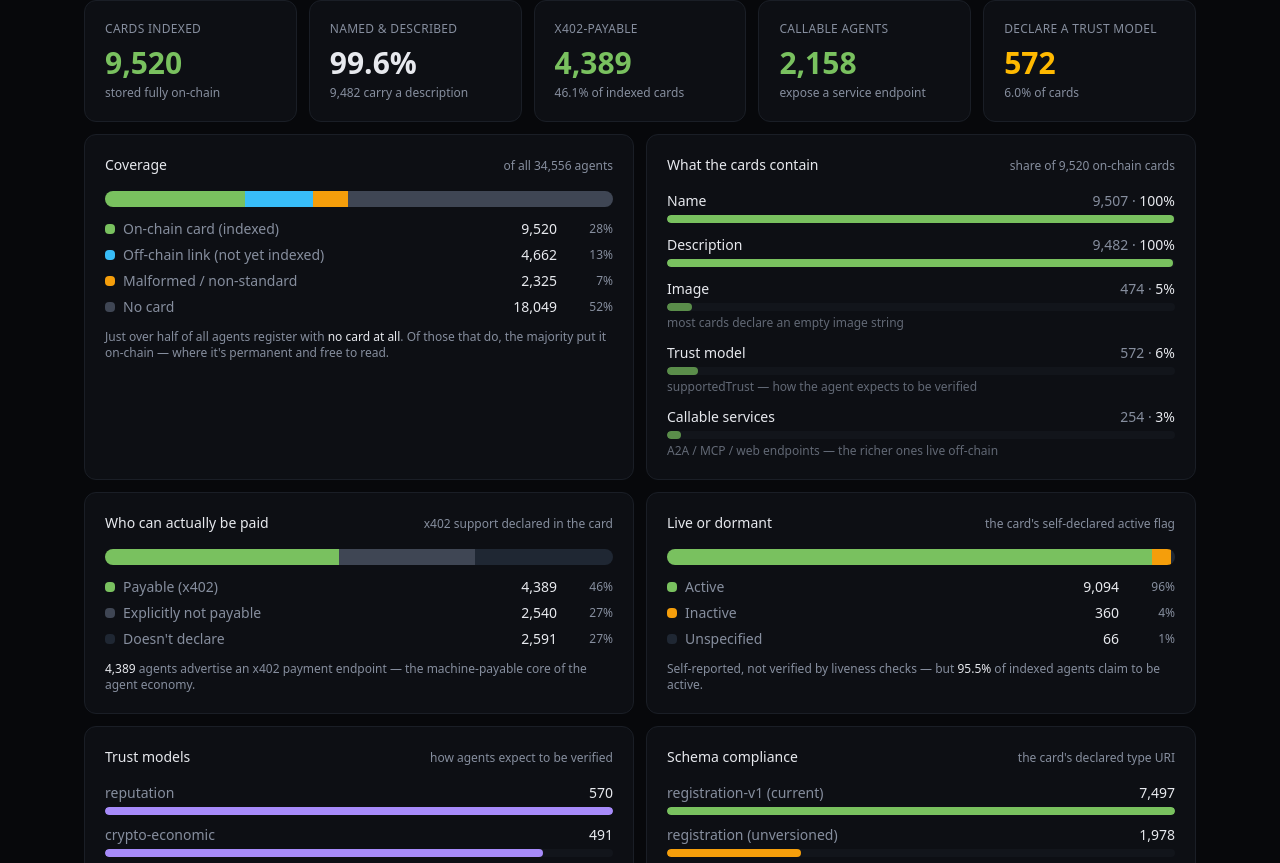
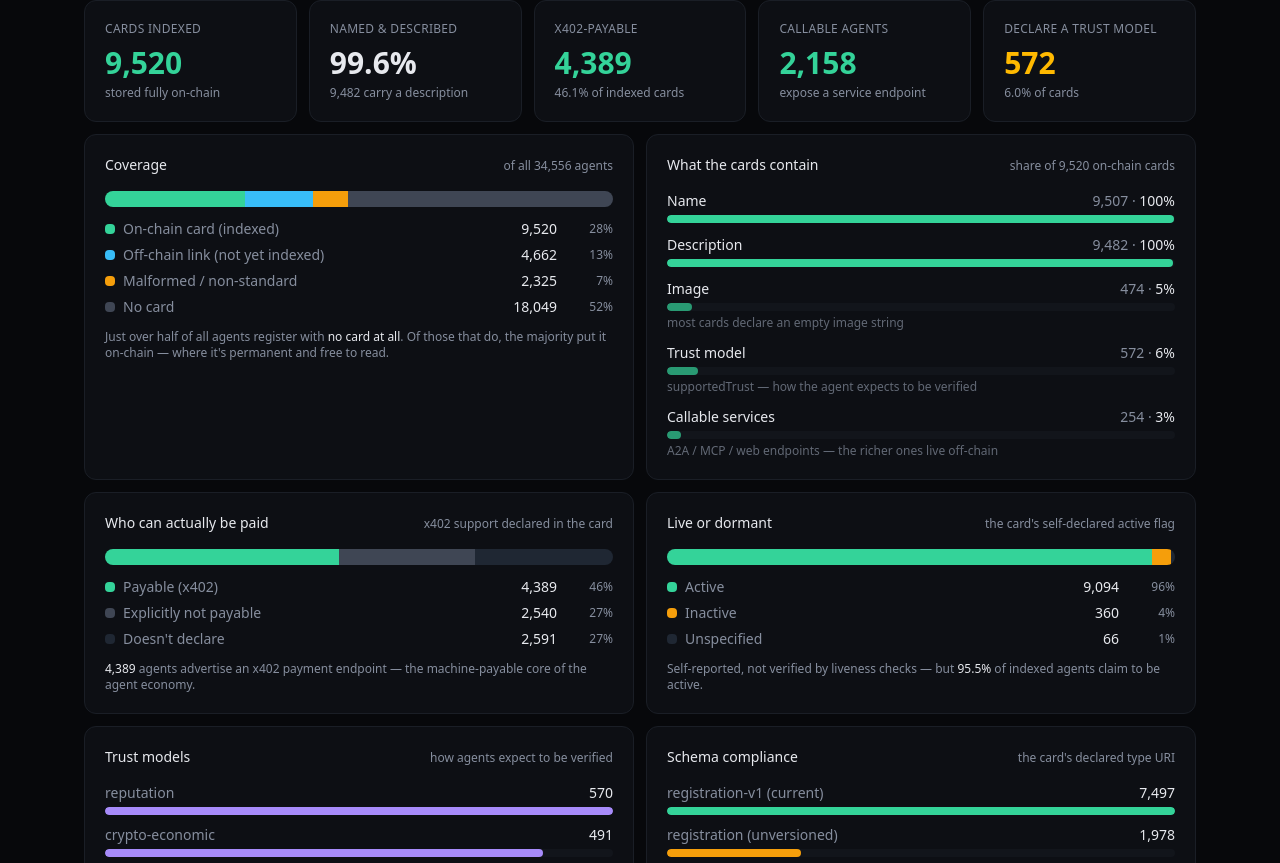
Before and after one commit to cloudonshore/thewalletshift, a Next.js app in the folder web/: page /cards in a window 1280 px wide. Shown: the part 277-1140 px from the top of the page. Built offline with nearby package versions, Linux system fonts and the light colour scheme.

Commit message:
Revert all color-palette work; restore original emerald theme
Roll back the orange/green accent + i-want-hue palette experiments (5 commits) to the
theme as of the /explore removal: emerald accent, original chart palette. Removes
lib/palette.ts; chroma-js already gone.

```diff
--- a/web/src/app/cards/page.tsx
+++ b/web/src/app/cards/page.tsx
@@ -99,7 +99,7 @@ export default function CardsPage() {
           <Card title="Coverage" hint="of all 34,556 agents">
             <SegmentBar
               segments={[
-                { label: "On-chain card (indexed)", value: cov.onchain_cards, color: "#79c15f" },
+                { label: "On-chain card (indexed)", value: cov.onchain_cards, color: "#34d399" },
                 { label: "Off-chain link (not yet indexed)", value: cov.offchain_cards, color: "#38bdf8" },
                 { label: "Malformed / non-standard", value: cov.other_cards, color: "#f59e0b" },
                 { label: "No card", value: cov.empty, color: "#3f4654" },
@@ -142,7 +142,7 @@ export default function CardsPage() {
           <Card title="Who can actually be paid" hint="x402 support declared in the card">
             <SegmentBar
               segments={[
-                { label: "Payable (x402)", value: c.x402.payable, color: "#79c15f" },
+                { label: "Payable (x402)", value: c.x402.payable, color: "#34d399" },
                 { label: "Explicitly not payable", value: c.x402.not_payable, color: "#3f4654" },
                 { label: "Doesn't declare", value: c.x402.undeclared, color: "#1f2733" },
               ]}
@@ -155,7 +155,7 @@ export default function CardsPage() {
           <Card title="Live or dormant" hint="the card's self-declared active flag">
             <SegmentBar
               segments={[
-                { label: "Active", value: c.active.active, color: "#79c15f" },
+                { label: "Active", value: c.active.active, color: "#34d399" },
                 { label: "Inactive", value: c.active.inactive, color: "#f59e0b" },
                 { label: "Unspecified", value: c.active.undeclared, color: "#1f2733" },
               ]}
@@ -195,7 +195,7 @@ export default function CardsPage() {
                         ? "no type"
                         : (s.bucket ?? "—"),
                 value: s.n,
-                color: s.bucket === "v1" ? "#79c15f" : s.bucket === "unversioned" ? "#f59e0b" : "#fb7185",
+                color: s.bucket === "v1" ? "#34d399" : s.bucket === "unversioned" ? "#f59e0b" : "#fb7185",
               }))}
             />
             <p className="mt-3 text-xs text-muted">
@@ -238,7 +238,7 @@ export default function CardsPage() {
               <Card title="Off-chain link health" hint={`${fmt(c.reachability.fetched)} links fetched`}>
                 <SegmentBar
                   segments={[
-                    { label: "Live card returned", value: c.reachability.buckets.ok ?? 0, color: "#79c15f" },
+                    { label: "Live card returned", value: c.reachability.buckets.ok ?? 0, color: "#34d399" },
                     { label: "404 / not found", value: c.reachability.buckets.not_found ?? 0, color: "#fb7185" },
                     { label: "Homepage / not a card", value: c.reachability.buckets.not_a_card ?? 0, color: "#f59e0b" },
                     { label: "Dead DNS", value: c.reachability.buckets.dns_dead ?? 0, color: "#3f4654" },
--- a/web/src/app/globals.css
+++ b/web/src/app/globals.css
@@ -6,7 +6,7 @@
   --card: #0d0f14;
   --border: #1a1e26;
   --muted: #868e9e;
-  --accent: #79c15f;
+  --accent: #34d399;
 }
 
 @theme inline {
@@ -38,5 +38,5 @@ body {
 }
 
 ::selection {
-  background: rgba(121, 193, 95, 0.25);
+  background: rgba(52, 211, 153, 0.25);
 }
--- a/web/src/components/card-charts.tsx
+++ b/web/src/components/card-charts.tsx
@@ -44,7 +44,7 @@ type Row = { label: string; value: number; color?: string };
 
 // Ranked horizontal bars, sized against the largest value. For trust models,
 // schema buckets, image hosting — anything where the relative magnitudes matter.
-export function RankBars({ rows, accent = "#79c15f" }: { rows: Row[]; accent?: string }) {
+export function RankBars({ rows, accent = "#34d399" }: { rows: Row[]; accent?: string }) {
   const max = Math.max(1, ...rows.map((r) => r.value));
   return (
     <ul className="space-y-2.5">
--- a/web/src/components/insight-charts.tsx
+++ b/web/src/components/insight-charts.tsx
@@ -13,11 +13,10 @@ import {
   YAxis,
 } from "recharts";
 import type { CategoryStat, GrowthPoint } from "@/lib/classified";
-import { categoryPalette, TIER } from "@/lib/palette";
 
-const ACCENT = TIER.service; // real service (brand orange)
-const VIOLET = TIER.collectible; // collectibles / templated
-const GREY = TIER.neutral; // non-callable long tail
+const ACCENT = "#34d399"; // real service
+const VIOLET = "#a78bfa"; // collectibles / templated
+const GREY = "#3f4654"; // non-callable long tail
 const GRID = "#1a1e26";
 const AXIS = "#868e9e";
 const fmt = (n: number) => n.toLocaleString("en-US");
@@ -132,7 +131,10 @@ export function ServiceGrowth({ data }: { data: GrowthPoint[] }) {
 // ---- service categories growth over time (stacked area, togglable) ----------
 // Distinct palette for the ~13 service categories. Click a legend item to drop it
 // from the stack — hiding the dominant DeFi-yield band reveals the smaller ones.
-// Palette comes from lib/palette (an "i want hue" set, brand orange pinned first).
+const PALETTE = [
+  "#34d399", "#38bdf8", "#a78bfa", "#f59e0b", "#fb7185", "#22d3ee", "#c084fc",
+  "#4ade80", "#facc15", "#f472b6", "#60a5fa", "#2dd4bf", "#fb923c",
+];
 const shortLabel = (l: string) => l.replace(/ \(.*\)$/, "").split(/[,&]| and /)[0].trim();
 
 export function CategoryGrowth({
@@ -150,8 +152,7 @@ export function CategoryGrowth({
       else if (next.size < categories.length - 1) next.add(key);
       return next;
     });
-  const palette = categoryPalette(categories.length);
-  const colorOf = (i: number) => palette[i % palette.length];
+  const colorOf = (i: number) => PALETTE[i % PALETTE.length];
   const labelByKey = Object.fromEntries(categories.map((c) => [c.key, shortLabel(c.label)]));
 
   return (
@@ -184,9 +185,9 @@ export function CategoryGrowth({
                 dataKey={c.key}
                 stackId="1"
                 stroke={colorOf(i)}
-                strokeWidth={0.5}
+                strokeWidth={1}
                 fill={colorOf(i)}
-                fillOpacity={0.9}
+                fillOpacity={0.55}
                 isAnimationActive={false}
               />
             )
--- a/web/src/lib/palette.ts
+++ /dev/null
@@ -1,23 +0,0 @@
-// Categorical chart palette generated with "i want hue" (tools.medialab.sciences-po
-// .fr/iwanthue) — a 14-colour, perceptually-distinct set (13 service categories + one
-// spare for a future category). The brand/primary color is pinned first so the
-// dominant band (DeFi Yield) carries it.
-export const BRAND = "#79c15f";
-
-const PALETTE = [
-  "#79c15f", "#553b94", "#ca8e3f", "#c77ad2", "#f0531f", "#8c2e77", "#4fc79c",
-  "#d95e90", "#4e7b2b", "#6285d9", "#b6b148", "#9e2a3f", "#e16b5d", "#9d471f",
-];
-
-// One color per category, cycling if there are ever more categories than swatches.
-export function categoryPalette(n: number): string[] {
-  return Array.from({ length: n }, (_, i) => PALETTE[i % PALETTE.length]);
-}
-
-// Semantic tier colors (TierBar + the service-vs-tail growth area), drawn from the
-// same palette so the whole UI reads as one set.
-export const TIER = {
-  service: BRAND, // brand green
-  collectible: "#553b94", // templated NFT collectibles
-  neutral: "#3f4654", // placeholder/spam + the non-callable long tail
-};
```
